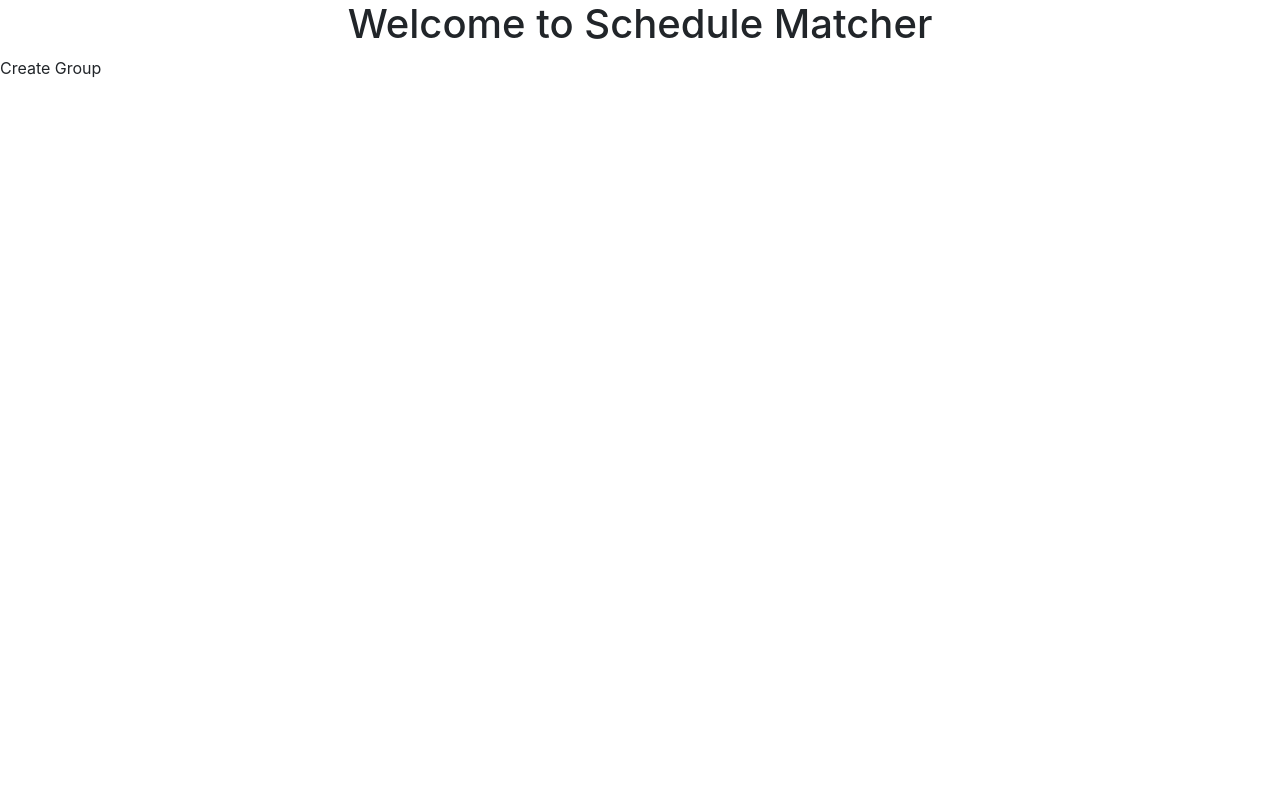
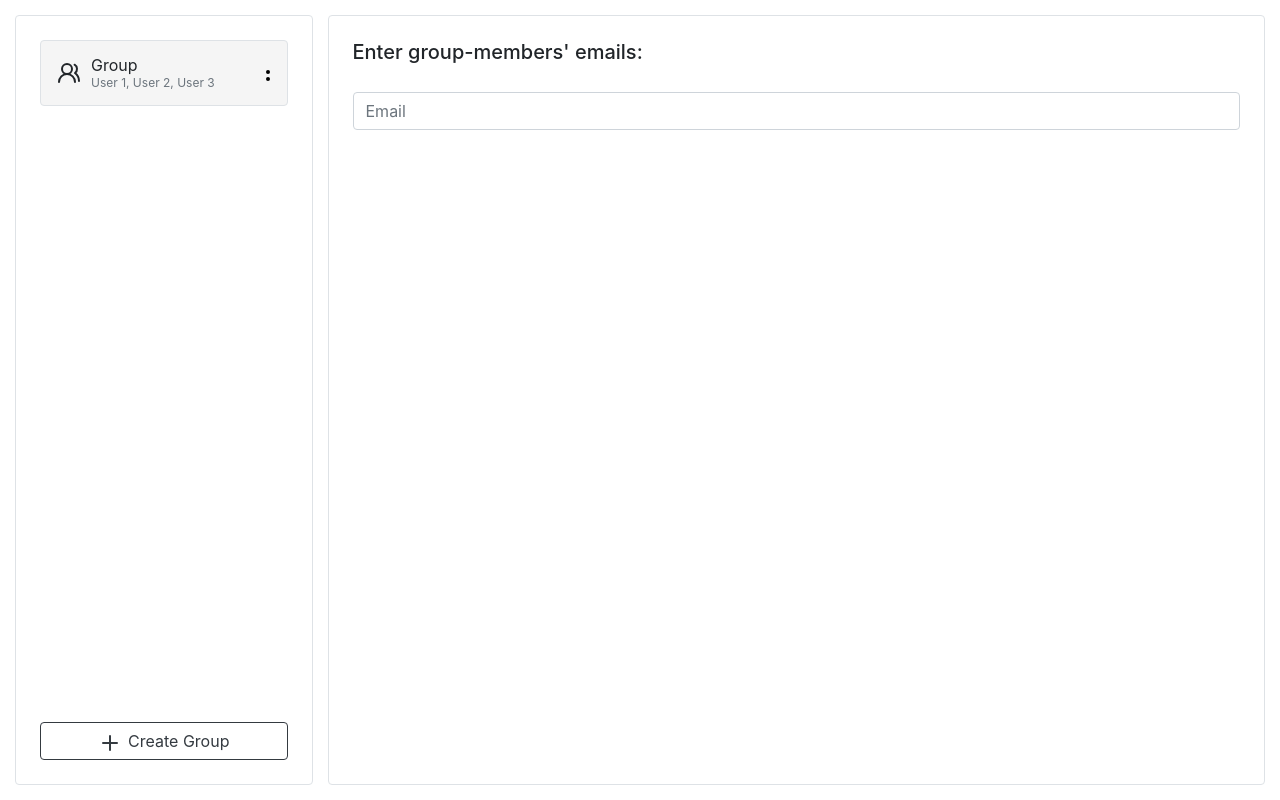
Before and after one commit to maddysiwick/BrebeufHX2026, a Django app: page /creategroup/ in a window 1280 px wide. Run offline with Django 4.2, Linux system fonts and the light colour scheme; some libraries are stand-ins or nearby versions.

Commit message:
group page

```diff
--- a/schedulematcher/myapp/templates/creategroup.html
+++ b/schedulematcher/myapp/templates/creategroup.html
@@ -1,17 +1,59 @@
-{% extends "base.html" %} {% block title %} Home Page {% endblock %}
+{% extends "base.html" %}
+{% block title %} Home Page {% endblock %}
+
 {% block content %}
 
-<h1 style="text-align:center;">Welcome to Schedule Matcher</h1>
+<main class="container-fluid" style="height: 100vh; padding: 15px;">
+  <div class="row h-100 no-gutters">
 
-<form method="post" action="{% url 'home' %}">
-    {% csrf_token %}
 
-    <p>Create Group</p>
+    <div class="col-3 h-100 d-none d-md-block" style="padding-right: 15px;">
+      <div class="h-100 p-4 border rounded d-flex flex-column" style="gap: 10px;">
+
+
+        <div class="d-flex flex-row align-items-center justify-content-start border rounded p-3" style="gap: 10px; background-color: #f5f5f5; position: relative;">
+          <svg xmlns="http://www.w3.org/2000/svg" width="24" height="24" fill="none" stroke="currentColor" stroke-width="2" stroke-linecap="round" stroke-linejoin="round" class="lucide lucide-users-round-icon">
+            <path d="M18 21a8 8 0 0 0-16 0"/>
+            <circle cx="10" cy="8" r="5"/>
+            <path d="M22 20c0-3.37-2-6.5-4-8a5 5 0 0 0-.45-8.3"/>
+          </svg>
+          <p style="margin-bottom: 0; line-height: 1;">
+            Group <br />
+            <span style="font-size: 12px;" class="text-muted">User 1, User 2, User 3</span>
+          </p>
+          <button style="position: absolute; right: 15px; border: none; background-color: transparent; padding-inline: 0;" id="groupSettings">
+            <svg xmlns="http://www.w3.org/2000/svg" width="16" height="16" fill="none" stroke="currentColor" stroke-width="2" stroke-linecap="round" stroke-linejoin="round" class="lucide lucide-ellipsis-vertical-icon">
+              <circle cx="12" cy="12" r="1"/>
+              <circle cx="12" cy="5" r="1"/>
+              <circle cx="12" cy="19" r="1"/>
+            </svg>
+          </button>
+        </div>
 
 
 
 
+        <a href="{% url 'creategroup' %}" class="btn btn-outline-dark mt-auto w-100 d-flex align-items-center justify-content-center" style="gap: 10px;">
+          <svg xmlns="http://www.w3.org/2000/svg" width="20" height="20" fill="none" stroke="currentColor" stroke-width="2" stroke-linecap="round" stroke-linejoin="round" class="lucide lucide-plus-icon">
+            <path d="M5 12h14"/>
+            <path d="M12 5v14"/>
+          </svg>
+          Create Group
+        </a>
+      </div>
+    </div>
 
-</form>
+
+    <div class="col-9 h-100">
+      <div class="h-100 border rounded d-flex flex-column p-4" style="gap: 20px; overflow-y: auto;">
+        <h5>Enter group-members' emails:</h5>
+        <input type="text" id="email" name="email" class="form-control" placeholder="Email"><br>
+
+
+      </div>
+    </div>
+
+  </div>
+</main>
 
 {% endblock %}
```
Also changed, not shown: schedulematcher/myapp/templates/home.html (line endings or trailing spaces).
